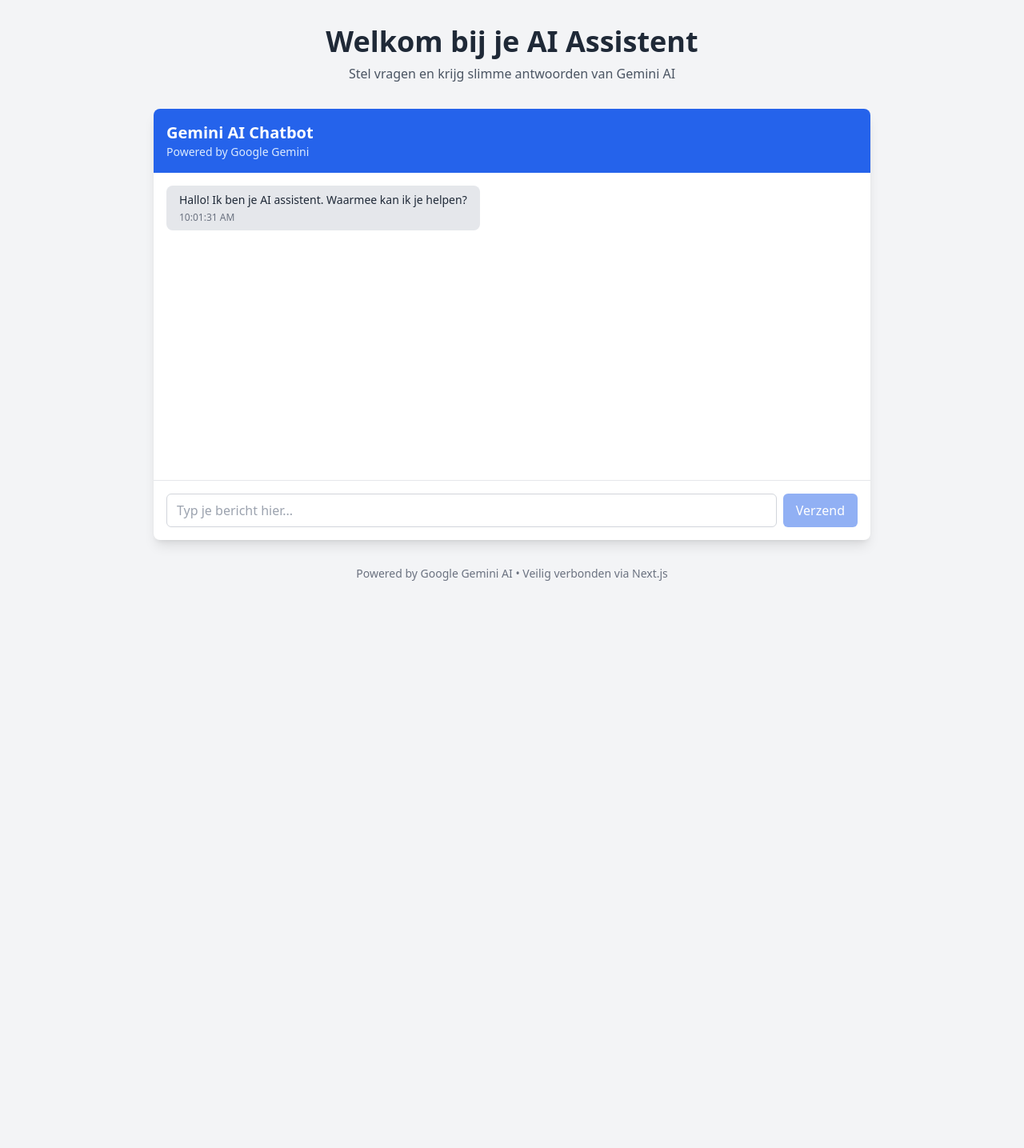
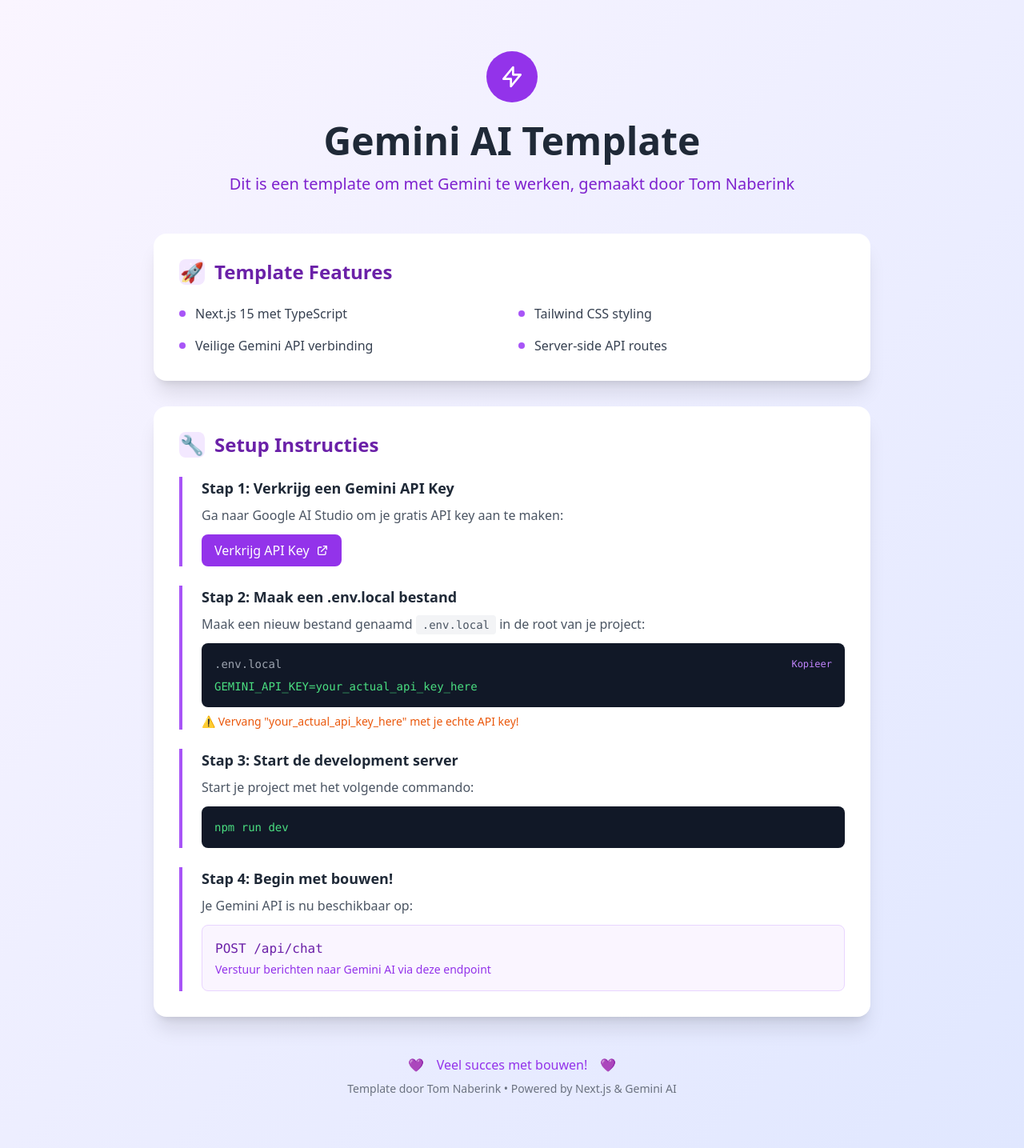
Before and after one commit to TomNaberink/gemini-simpele-chatbot-nextJS-cursor, a Next.js app: page / in a window 1280 px wide. Shown: the whole page at 80% size. Before the commit the page ends 800 px from the top, so only its background shows below. Built offline with nearby package versions, Linux system fonts and the light colour scheme.

Commit message:
Transform to beautiful template page with purple UI and setup instructions

```diff
--- a/src/app/layout.tsx
+++ b/src/app/layout.tsx
@@ -2,8 +2,8 @@
 import './globals.css'
 
 export const metadata: Metadata = {
-  title: 'Gemini Chatbot',
-  description: 'Een simpele chatbot met Gemini AI',
+  title: 'Gemini Template - Tom Naberink',
+  description: 'Een template om te werken met Gemini AI - Gemaakt door Tom Naberink',
 }
 
 export default function RootLayout({
--- a/src/app/page.tsx
+++ b/src/app/page.tsx
@@ -1,22 +1,152 @@
-import ChatBot from '@/components/ChatBot'
-
 export default function Home() {
   return (
-    <div className="min-h-screen py-8 px-4">
-      <div className="container mx-auto">
-        <div className="text-center mb-8">
-          <h1 className="text-4xl font-bold text-gray-800 mb-2">
-            Welkom bij je AI Assistent
+    <div className="min-h-screen bg-gradient-to-br from-purple-50 to-indigo-100">
+      <div className="container mx-auto px-4 py-16">
+
+        {/* Header */}
+        <div className="text-center mb-12">
+          <div className="inline-flex items-center justify-center w-16 h-16 bg-purple-600 rounded-full mb-6">
+            <svg className="w-8 h-8 text-white" fill="none" stroke="currentColor" viewBox="0 0 24 24">
+              <path strokeLinecap="round" strokeLinejoin="round" strokeWidth={2} d="M13 10V3L4 14h7v7l9-11h-7z" />
+            </svg>
+          </div>
+
+          <h1 className="text-5xl font-bold text-gray-800 mb-4">
+            Gemini AI Template
           </h1>
-          <p className="text-gray-600">
-            Stel vragen en krijg slimme antwoorden van Gemini AI
+
+          <p className="text-xl text-purple-700 font-medium">
+            Dit is een template om met Gemini te werken, gemaakt door Tom Naberink
           </p>
         </div>
 
-        <ChatBot />
+        {/* Main Content */}
+        <div className="max-w-4xl mx-auto">
 
-        <div className="mt-8 text-center text-sm text-gray-500">
-          <p>Powered by Google Gemini AI • Veilig verbonden via Next.js</p>
+          {/* Features Card */}
+          <div className="bg-white rounded-2xl shadow-xl p-8 mb-8">
+            <h2 className="text-2xl font-bold text-purple-800 mb-6 flex items-center">
+              <span className="w-8 h-8 bg-purple-100 rounded-lg flex items-center justify-center mr-3">
+                🚀
+              </span>
+              Template Features
+            </h2>
+
+            <div className="grid md:grid-cols-2 gap-4">
+              <div className="flex items-center space-x-3">
+                <div className="w-2 h-2 bg-purple-500 rounded-full"></div>
+                <span className="text-gray-700">Next.js 15 met TypeScript</span>
+              </div>
+              <div className="flex items-center space-x-3">
+                <div className="w-2 h-2 bg-purple-500 rounded-full"></div>
+                <span className="text-gray-700">Tailwind CSS styling</span>
+              </div>
+              <div className="flex items-center space-x-3">
+                <div className="w-2 h-2 bg-purple-500 rounded-full"></div>
+                <span className="text-gray-700">Veilige Gemini API verbinding</span>
+              </div>
+              <div className="flex items-center space-x-3">
+                <div className="w-2 h-2 bg-purple-500 rounded-full"></div>
+                <span className="text-gray-700">Server-side API routes</span>
+              </div>
+            </div>
+          </div>
+
+          {/* Setup Instructions */}
+          <div className="bg-white rounded-2xl shadow-xl p-8">
+            <h2 className="text-2xl font-bold text-purple-800 mb-6 flex items-center">
+              <span className="w-8 h-8 bg-purple-100 rounded-lg flex items-center justify-center mr-3">
+                🔧
+              </span>
+              Setup Instructies
+            </h2>
+
+            <div className="space-y-6">
+
+              {/* Step 1 */}
+              <div className="border-l-4 border-purple-500 pl-6">
+                <h3 className="text-lg font-semibold text-gray-800 mb-2">
+                  Stap 1: Verkrijg een Gemini API Key
+                </h3>
+                <p className="text-gray-600 mb-3">
+                  Ga naar Google AI Studio om je gratis API key aan te maken:
+                </p>
+                <a
+                  href="https://makersuite.google.com/app/apikey"
+                  target="_blank"
+                  className="inline-flex items-center px-4 py-2 bg-purple-600 text-white rounded-lg hover:bg-purple-700 transition-colors"
+                >
+                  <span>Verkrijg API Key</span>
+                  <svg className="w-4 h-4 ml-2" fill="none" stroke="currentColor" viewBox="0 0 24 24">
+                    <path strokeLinecap="round" strokeLinejoin="round" strokeWidth={2} d="M10 6H6a2 2 0 00-2 2v10a2 2 0 002 2h10a2 2 0 002-2v-4M14 4h6m0 0v6m0-6L10 14" />
+                  </svg>
+                </a>
+              </div>
+
+              {/* Step 2 */}
+              <div className="border-l-4 border-purple-500 pl-6">
+                <h3 className="text-lg font-semibold text-gray-800 mb-2">
+                  Stap 2: Maak een .env.local bestand
+                </h3>
+                <p className="text-gray-600 mb-3">
+                  Maak een nieuw bestand genaamd <code className="bg-gray-100 px-2 py-1 rounded text-sm">.env.local</code> in de root van je project:
+                </p>
+                <div className="bg-gray-900 text-green-400 p-4 rounded-lg font-mono text-sm">
+                  <div className="flex items-center justify-between mb-2">
+                    <span className="text-gray-400">.env.local</span>
+                    <button className="text-purple-400 hover:text-purple-300 text-xs">
+                      Kopieer
+                    </button>
+                  </div>
+                  <code>GEMINI_API_KEY=your_actual_api_key_here</code>
+                </div>
+                <p className="text-orange-600 text-sm mt-2 font-medium">
+                  ⚠️ Vervang "your_actual_api_key_here" met je echte API key!
+                </p>
+              </div>
+
+              {/* Step 3 */}
+              <div className="border-l-4 border-purple-500 pl-6">
+                <h3 className="text-lg font-semibold text-gray-800 mb-2">
+                  Stap 3: Start de development server
+                </h3>
+                <p className="text-gray-600 mb-3">
+                  Start je project met het volgende commando:
+                </p>
+                <div className="bg-gray-900 text-green-400 p-4 rounded-lg font-mono text-sm">
+                  <code>npm run dev</code>
+                </div>
+              </div>
+
+              {/* Step 4 */}
+              <div className="border-l-4 border-purple-500 pl-6">
+                <h3 className="text-lg font-semibold text-gray-800 mb-2">
+                  Stap 4: Begin met bouwen!
+                </h3>
+                <p className="text-gray-600 mb-3">
+                  Je Gemini API is nu beschikbaar op:
+                </p>
+                <div className="bg-purple-50 border border-purple-200 p-4 rounded-lg">
+                  <code className="text-purple-800 font-mono">POST /api/chat</code>
+                  <p className="text-purple-600 text-sm mt-1">
+                    Verstuur berichten naar Gemini AI via deze endpoint
+                  </p>
+                </div>
+              </div>
+            </div>
+          </div>
+
+          {/* Footer */}
+          <div className="text-center mt-12">
+            <div className="inline-flex items-center space-x-4 text-purple-600">
+              <span>💜</span>
+              <span>Veel succes met bouwen!</span>
+              <span>💜</span>
+            </div>
+            <p className="text-gray-500 text-sm mt-2">
+              Template door Tom Naberink • Powered by Next.js & Gemini AI
+            </p>
+          </div>
         </div>
       </div>
     </div>
```
Also changed, not shown: 1 other file (tests, documents, lock files or other folders).
